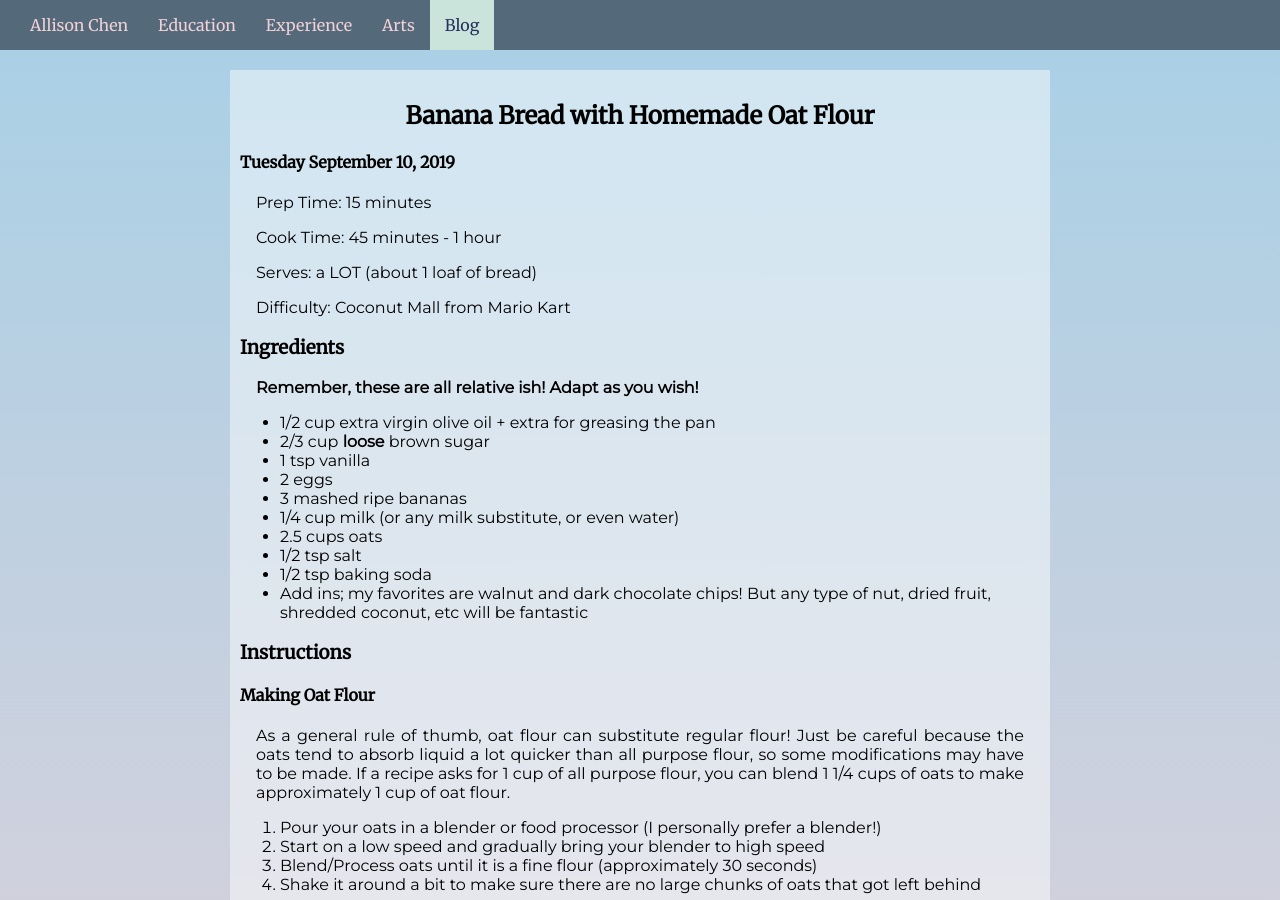
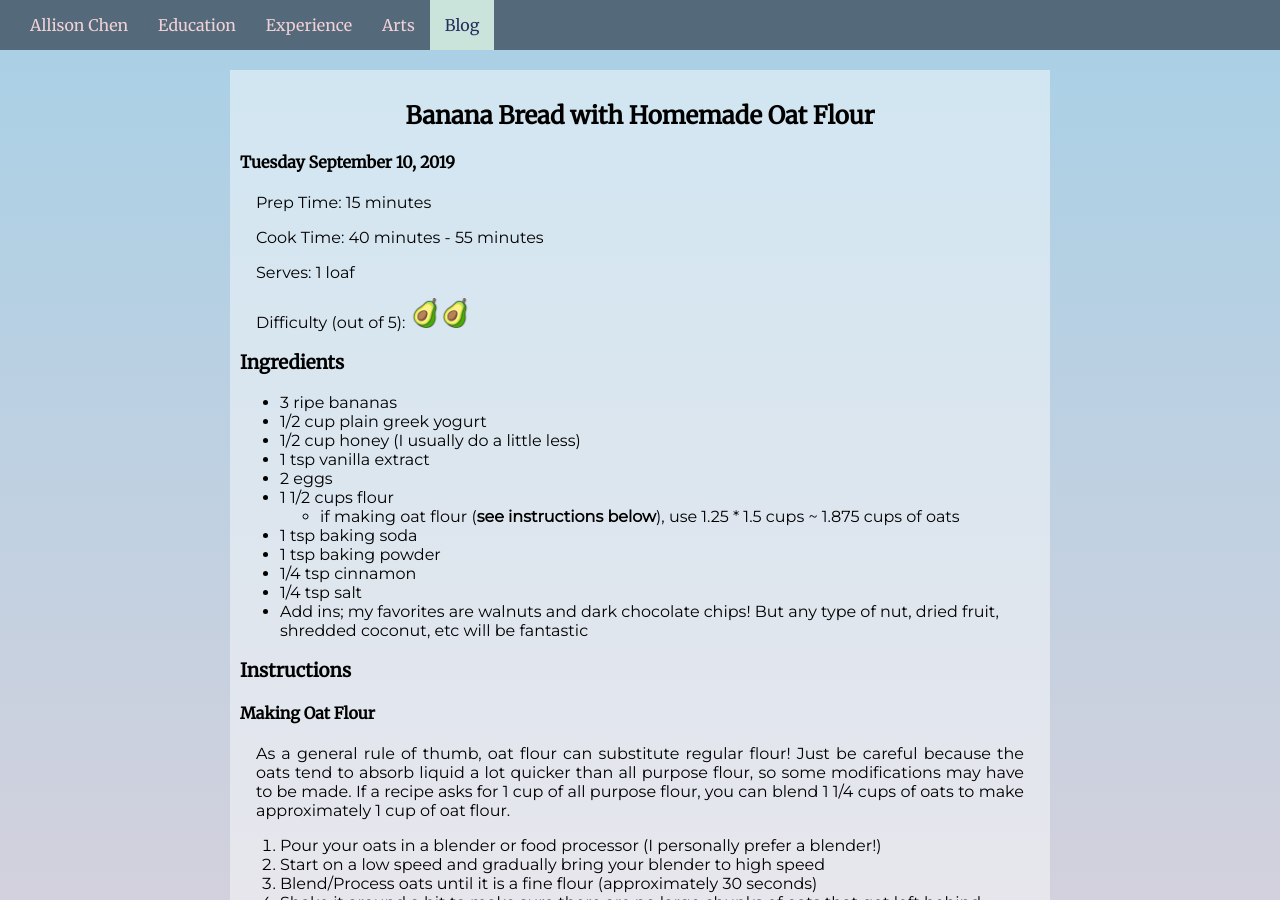
Before and after one commit to allisonchen23/food_for_thought, a Jekyll site: the page built from food_in_food_for_thought/_posts/2019-09-10-banana_bread.markdown, in a window 1280 px wide and 900 px high. Built offline with Jekyll 4.4.1, drawn with Linux system fonts in a browser that asks for light colours; nearby versions of some CDN libraries; some of the changed text lies outside the part shown.

Commit message:
edited banana bread recipe. Need to figure out spacing for avocado icons

```diff
--- a/food_in_food_for_thought/_posts/2019-09-10-banana_bread.markdown
+++ b/food_in_food_for_thought/_posts/2019-09-10-banana_bread.markdown
@@ -8,26 +8,27 @@ layout: post_layout
 
 Prep Time: 15 minutes
 
-Cook Time: 45 minutes - 1 hour
+Cook Time: 40 minutes - 55 minutes
 
-Serves: a LOT (about 1 loaf of bread)
+Serves: 1 loaf
 
-Difficulty: Coconut Mall from Mario Kart
+Difficulty (out of 5):  <img src="{{site.baseurl}}/assets/images/avocado.png" alt="avocado icon" height="30" width="30" margin-top="5"><img src="{{site.baseurl}}/assets/images/avocado.png" alt="avocado icon" height="30" width="30">
+
 
 ### Ingredients
 
-**Remember, these are all relative ish! Adapt as you wish!**
-
-* 1/2 cup extra virgin olive oil + extra for greasing the pan
-* 2/3 cup **loose** brown sugar
-* 1 tsp vanilla
+* 3 ripe bananas
+* 1/2 cup plain greek yogurt
+* 1/2 cup honey (I usually do a little less)
+* 1 tsp vanilla extract
 * 2 eggs
-* 3 mashed ripe bananas
-* 1/4 cup milk (or any milk substitute, or even water)
-* 2.5 cups oats
-* 1/2 tsp salt
-* 1/2 tsp baking soda
-* Add ins; my favorites are walnut and dark chocolate chips! But any type of nut, dried fruit, shredded coconut, etc will be fantastic
+* 1 1/2 cups flour
+    * if making oat flour (**see instructions below**), use 1.25 * 1.5 cups ~ 1.875 cups of oats
+* 1 tsp baking soda
+* 1 tsp baking powder
+* 1/4 tsp cinnamon
+* 1/4 tsp salt
+* Add ins; my favorites are walnuts and dark chocolate chips! But any type of nut, dried fruit, shredded coconut, etc will be fantastic
 
 ### Instructions
 
@@ -42,15 +43,13 @@ As a general rule of thumb, oat flour can substitute regular flour! Just be care
 
 #### Rest of Instructions
 
-1. Preheat the oven to 350F
-2. Using an electric beater (or whisk and a really strong arm), cream together the oil and brown sugar
-2. Add vanilla and eggs and beat until consistent
-3. In a separate bowl, combine the dry ingredients
-4. Alternate adding the dry ingredients with adding the mashed bananas and milk into the liquids. You can use a rubber spatula to mix at this point
-5. Grease your breadpan using just a little bit of olive oil (just enough to cover the inside surfaces)
-6. Pour your batter and place in the oven for around 45 minutes to an hour. I'll generally set an initial timer to 35 minutes and check on it periodically.
-* Note: if you're using a pan with a wider base, I would check on it more often.
-7. Let it cool for around 20 minutes, and if you aren't serving it right away, cover with alumnium foil to avoid the bread from drying out.
+1. Preheat the oven to 350F and lightly grease a loaf pan with olive oil
+2. In a large mixing bowl, mash banans with a fork
+3. Whisk in the greek yogurt, honey, and vanilla
+4. Beat in the eggs
+5. In a separate bowl, combine the flour, baking soda, baking powder, cinnamon, and salt
+6. Gradually pour and mix the dry ingredients into the banana mixture
+7. Pour the batter into the loaf pan and bake for approximately 40-55 minutes (until a toothpick stuck in the middle comes out clean)
 8. Enjoy! :D
 
 ---
```
Also changed, not shown: assets/images/avocado.png (added), 1 other file.
